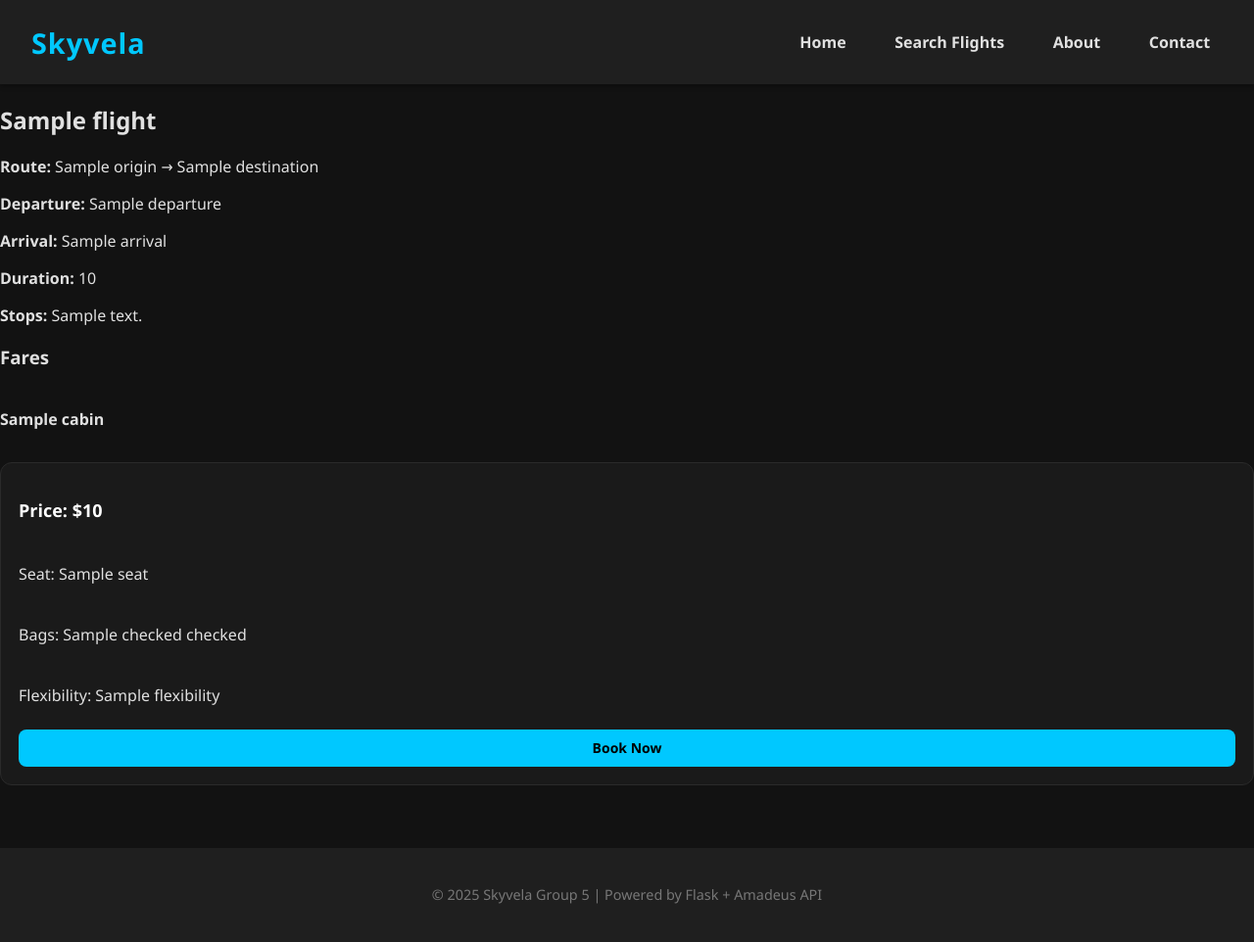
After one commit to maigaPassword/Flight, a Flask app: template templates/flight_details.html in a window 1280 px wide. The commit adds this page. Shown: the whole page at 98% size. Run offline with Flask 3, Linux system fonts and the light colour scheme; the template is opened without the code that fills it: most values are stand-ins (such as "Sample title", 1, 10 or a date in 2020).

Commit message:
Save my work

```diff
--- a/app.py
+++ b/app.py
@@ -80,41 +80,50 @@
 # =========================
 # Search Flights
 # =========================
-
 @app.route('/search', methods=['GET', 'POST'])
 def search():
-
     flights = []
     searched_date = ""
     origin = destination = None
+
+    # --- Get inputs ---
     if request.method == 'POST':
-        origin = request.form.get('origin_code') or extract_iata(request.form.get('origin') or request.form.get('origin_display'))
-        destination = request.form.get('destination_code') or extract_iata(request.form.get('destination') or request.form.get('destination_display'))
+        origin = request.form.get('origin_code') or extract_iata(request.form.get('origin') or request.form.get('origin_display') or "")
+        destination = request.form.get('destination_code') or extract_iata(request.form.get('destination') or request.form.get('destination_display') or "")
         searched_date = request.form.get("date") or ""
-
     else:
         origin = extract_iata(request.args.get('origin', ''))
         destination = extract_iata(request.args.get('destination', ''))
         searched_date = request.args.get('date') or ""
 
+    # --- Ensure a valid date (ISO) and avoid same-day (Amadeus 4926) ---
+    try:
+        dt = datetime.strptime(searched_date, "%Y-%m-%d")
+    except Exception:
+        dt = datetime.now()
 
-    if not searched_date:
-        searched_date = datetime.now().strftime("%Y-%m-%d")
+    # If user requested today or earlier, use tomorrow
+    if dt.date() <= datetime.now().date():
+        dt = datetime.now() + timedelta(days=1)
+    searched_date = dt.strftime("%Y-%m-%d")
 
-    # Date range for 31 days and min prices
+    # --- Date slider / min prices setup ---
     today = datetime.now()
     date_range = [(today + timedelta(days=i)).strftime("%Y-%m-%d") for i in range(31)]
     min_prices = {d: None for d in date_range}
 
+    # --- Only proceed if we have origin + destination ---
     if origin and destination:
+        # Option: during development you can use just ECONOMY to reduce calls
+        TRAVEL_CLASSES = ["ECONOMY", "BUSINESS", "FIRST"]
+        # TRAVEL_CLASSES = ["ECONOMY"]
 
-        TRAVEL_CLASSES = ["ECONOMY", "BUSINESS", "FIRST"]
         max_results = 50
         all_flights = []
 
-        # Fetch all cabins separately
         for tclass in TRAVEL_CLASSES:
             try:
+                print(f"🔎 Searching {tclass}: {origin} -> {destination} on {searched_date}")
                 response = amadeus.shopping.flight_offers_search.get(
                     originLocationCode=origin,
                     destinationLocationCode=destination,
@@ -123,77 +132,112 @@
                     max=max_results,
                     travelClass=tclass
                 )
-                all_flights.extend(response.data)
-                print(f"✅ Fetched {tclass} flights, count: {len(response.data)}")
+                # <-- IMPORTANT: add the returned offers into all_flights
+                if getattr(response, "data", None):
+                    all_flights.extend(response.data)
+                    print(f"  → {tclass} returned {len(response.data)} offers")
+                else:
+                    print(f"  → {tclass} returned no offers")
             except ResponseError as e:
-                print(f"❌ Error fetching {tclass} flights:", e)
+                # print full response payload so we can debug
+                try:
+                    print("❌ Full error details:", e.response.result)
+                    print("Status code:", e.response.status_code)
+                except Exception:
+                    print("❌ ResponseError:", e)
 
-        # Merge flights by flight ID and combine fares
+        # --- Merge flights by ID and build frontend-friendly objects ---
         merged_flights = {}
         for flight in all_flights:
-            flight_id = flight["id"]
+            flight_id = flight.get("id")
+            if not flight_id:
+                continue
+
             if flight_id not in merged_flights:
-                airline_code = flight["validatingAirlineCodes"][0]
-                airline_info = AIRLINES.get(airline_code, {"name": airline_code, "logo": ""})
-                segments = flight["itineraries"][0]["segments"]
+                # safe access to airline info
+                validating_codes = flight.get("validatingAirlineCodes") or []
+                airline_code = validating_codes[0] if validating_codes else ""
+                airline_info = AIRLINES.get(airline_code, {"name": airline_code or "Unknown", "logo": ""})
+
+                itineraries = flight.get("itineraries") or []
+                first_itin = itineraries[0] if itineraries else {}
+                segments = first_itin.get("segments", [])
+                if not segments:
+                    continue
+
                 stops = len(segments) - 1
                 stops_text = "Non-stop" if stops == 0 else f"{stops} stop{'s' if stops > 1 else ''}"
 
-                # Segment list for frontend
-                segment_list = [
-                    {
-                        "origin": seg["departure"]["iataCode"],
-                        "destination": seg["arrival"]["iataCode"],
-                        "departure": seg["departure"]["at"],
-                        "arrival": seg["arrival"]["at"],
-                        "duration": seg["duration"][2:].replace("H", "h ").replace("M", "m")
-                    }
-                    for seg in segments
-                ]
+                segment_list = []
+                for seg in segments:
+                    dep = seg.get("departure", {})
+                    arr = seg.get("arrival", {})
+                    seg_duration = seg.get("duration", "")
+                    seg_duration = seg_duration[2:].replace("H", "h ").replace("M", "m") if seg_duration else ""
+                    segment_list.append({
+                        "origin": dep.get("iataCode"),
+                        "destination": arr.get("iataCode"),
+                        "departure": dep.get("at"),
+                        "arrival": arr.get("at"),
+                        "duration": seg_duration
+                    })
 
                 merged_flights[flight_id] = {
                     "offer_id": flight_id,
-                    "airline_name": airline_info["name"],
-                    "airline_logo": airline_info["logo"],
-                    "origin": segments[0]["departure"]["iataCode"],
-                    "destination": segments[-1]["arrival"]["iataCode"],
-                    "departure": segments[0]["departure"]["at"],
-                    "arrival": segments[-1]["arrival"]["at"],
-                    "duration": flight["itineraries"][0]["duration"][2:].replace("H", "h ").replace("M", "m"),
+                    "airline_name": airline_info.get("name", ""),
+                    "airline_logo": airline_info.get("logo", ""),
+                    "origin": segments[0].get("departure", {}).get("iataCode", ""),
+                    "destination": segments[-1].get("arrival", {}).get("iataCode", ""),
+                    "departure": segments[0].get("departure", {}).get("at", ""),
+                    "arrival": segments[-1].get("arrival", {}).get("at", ""),
+                    "duration": first_itin.get("duration", "").replace("PT", "").replace("H", "h ").replace("M", "m"),
                     "stops_text": stops_text,
                     "segments": segment_list,
                     "fares_by_cabin": {},
                     "date": searched_date
                 }
 
-            # Add fares to the cabin
+            # Add fares to the cabin (from travelerPricings)
             for tp in flight.get("travelerPricings", []):
+                price_total = tp.get("price", {}).get("total", 0)
                 for fd in tp.get("fareDetailsBySegment", []):
                     cabin = fd.get("cabin", "ECONOMY")
-                    # Inside the loop for fares
-                    bags_info = fd.get("includedCheckedBags", {})
+                    bags_info = fd.get("includedCheckedBags", {}) or {}
                     fare = {
                         "fare_type": fd.get("fareBasis", "Standard"),
-                        "price": float(tp.get("price", {}).get("total", 0)),
+                        "price": float(price_total or 0),
                         "seat": "Included" if fd.get("seat") else "Not included",
                         "bags": {
                             "quantity": bags_info.get("quantity", 0),
-                            "weight": bags_info.get("weight", None),  # may be None
-                            "type": bags_info.get("type", None)       # KG/LB if present
+                            "weight": bags_info.get("weight"),
+                            "type": bags_info.get("type")
                         },
                         "flexibility": "Refundable" if tp.get("refundability") == "REFUNDABLE" else "Non-refundable"
                     }
-
                     if cabin not in merged_flights[flight_id]["fares_by_cabin"]:
                         merged_flights[flight_id]["fares_by_cabin"][cabin] = []
                     merged_flights[flight_id]["fares_by_cabin"][cabin].append(fare)
 
         flights = list(merged_flights.values())
 
-        # Calculate min price for the day
-        all_prices = [fare["price"] for f in flights for fares in f["fares_by_cabin"].values() for fare in fares]
+        # --- Compute minimum price for the searched date (for slider) ---
+        all_prices = []
+        for f in flights:
+            for fares in f.get("fares_by_cabin", {}).values():
+                for fare in fares:
+                    all_prices.append(fare.get("price", 0))
         if all_prices:
             min_prices[searched_date] = min(all_prices)
+
+        print(f"✅ Total offers after merge: {len(flights)} (raw offers fetched: {len(all_flights)})")
+        if len(all_flights) > 0:
+            # show a sample for debugging
+            try:
+                print("Sample offer (first):")
+                print(json.dumps(all_flights[0], indent=2)[:4000])  # trim very long prints
+            except Exception:
+                pass
+
 
     return render_template(
         "search.html",
@@ -205,6 +249,7 @@
         date_range=date_range,
         min_prices=min_prices
     )
+
 
 # =========================
 # Flight Details API
@@ -264,6 +309,9 @@
     except:
         return value
 
+
+
+
 # =========================
 # Run App
 # =========================
--- a/static/css/style.css
+++ b/static/css/style.css
@@ -449,11 +449,19 @@
   font-weight: 600;
   color: #00c8ff;
 }
-/* ===== AUTOCOMPLETE ===== */
+/* ===== FARE OPTIONS CONTAINER ===== */
 .fare-options-container {
   display: flex;
-  gap: 20px; /* space between cabins */
-  flex-wrap: nowrap;
+  gap: 20px;
+  flex-wrap: wrap;
+}
+
+.cabin-column {
+  display: flex;
+  flex-direction: column;
+  gap: 12px;
+  flex: 1 1 250px;
+  min-width: 250px;
 }
 
 .fare-option {
@@ -493,16 +501,38 @@
   color: #aaa;
 }
 
+/* ===== RESPONSIVE ADJUSTMENTS ===== */
+@media (max-width: 768px) {
+  .fare-options-container {
+    flex-direction: column;
+    gap: 15px;
+  }
+
+  .cabin-column {
+    width: 100%;
+    min-width: unset;
+  }
+}
+
 .select-btn {
+    display: inline-flex;
+    align-items: center;
+    justify-content: center;
     margin-top: auto;
     background: #00c8ff;
     color: black;
     border: none;
-  padding: 10px;
+    padding: 12px 18px;
     border-radius: 8px;
     cursor: pointer;
     font-weight: 500;
-  transition: background 0.25s;
+    font-size: 14px;
+    line-height: 1;
+    text-decoration: none;
+    transition: background 0.25s, color 0.25s;
+    box-sizing: border-box;
+    min-width: 120px;
+    font-weight: bold;
 }
 
 .select-btn:hover {
@@ -510,12 +540,8 @@
     color: white;
 }
 
-.cabin-column {
-  display: flex;
-  flex-direction: column;
-  gap: 12px;
-  min-width: 250px;
-}
+
+
 
 /* ===== AUTOCOMPLETE ===== */
 .autocomplete {
--- a/static/js/script.js
+++ b/static/js/script.js
@@ -1,7 +1,7 @@
 console.log("Skyvela frontend connected successfully!");
 
 
-// ========================DOMContentLoaded Wrapper======================
+// ========================DOMContentLoaded Wrapper===========================
 
 document.addEventListener("DOMContentLoaded", () => {
     const sortSelect = document.getElementById("sort-options");
@@ -206,8 +206,6 @@
     input.addEventListener('input', () => {
         const val = input.value.toLowerCase();
         list.innerHTML = '';
-        hidden.value = '';
-
         if (!val) return;
 
         const matches = airports.filter(a =>
--- /dev/null
+++ b/templates/flight_details.html
@@ -0,0 +1,32 @@
+{% extends "base.html" %}
+{% block content %}
+<section class="flight-details-page">
+  <h2>{{ flight.airline_name }}</h2>
+
+  <div class="flight-info">
+    <p><strong>Route:</strong> {{ flight.origin }} → {{ flight.destination }}</p>
+    <p><strong>Departure:</strong> {{ flight.departure }}</p>
+    <p><strong>Arrival:</strong> {{ flight.arrival }}</p>
+    <p><strong>Duration:</strong> {{ flight.duration }}</p>
+    <p><strong>Stops:</strong> {{ flight.stops_text }}</p>
+  </div>
+
+  <h3>Fares</h3>
+  <div class="fare-options-container">
+    {% for cabin, fares in flight.fares_by_cabin.items() %}
+    <div class="cabin-column">
+      <h4>{{ cabin }}</h4>
+      {% for fare in fares %}
+      <div class="fare-option">
+        <p class="price">Price: ${{ fare.price }}</p>
+        <p>Seat: {{ fare.seat }}</p>
+        <p>Bags: {{ fare.bags.checked }} checked</p>
+        <p>Flexibility: {{ fare.flexibility }}</p>
+        <a href="#" class="select-btn">Book Now</a>
+      </div>
+      {% endfor %}
+    </div>
+    {% endfor %}
+  </div>
+</section>
+{% endblock %}
--- a/templates/search.html
+++ b/templates/search.html
@@ -82,7 +82,7 @@
 
                 <!-- ===== FLIGHT ROUTE & STOPS ===== -->
                 <p class="route" data-origin="{{ flight.origin }}" data-destination="{{ flight.destination }}"></p>
-                <p class="stops">{{ flight.stops_text }}</p>
+                <p class="stops"><strong>Stops:</strong> {{ flight.stops_text }}</p>
 
                 <!-- ===== FLIGHT ACTION BUTTONS ===== -->
                 <button class="select-btn">Select Flight</button>
```
Lines whose indentation alone changed are shown as unchanged.
